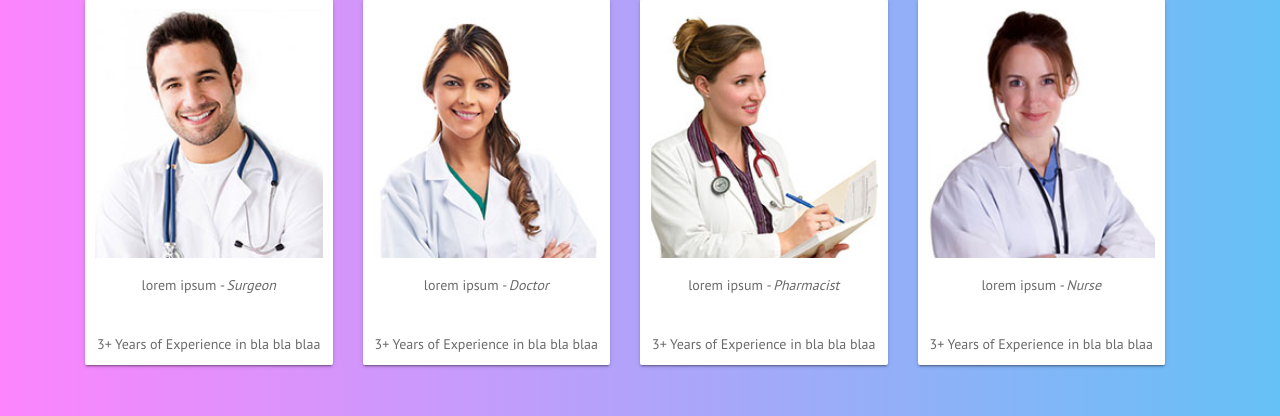
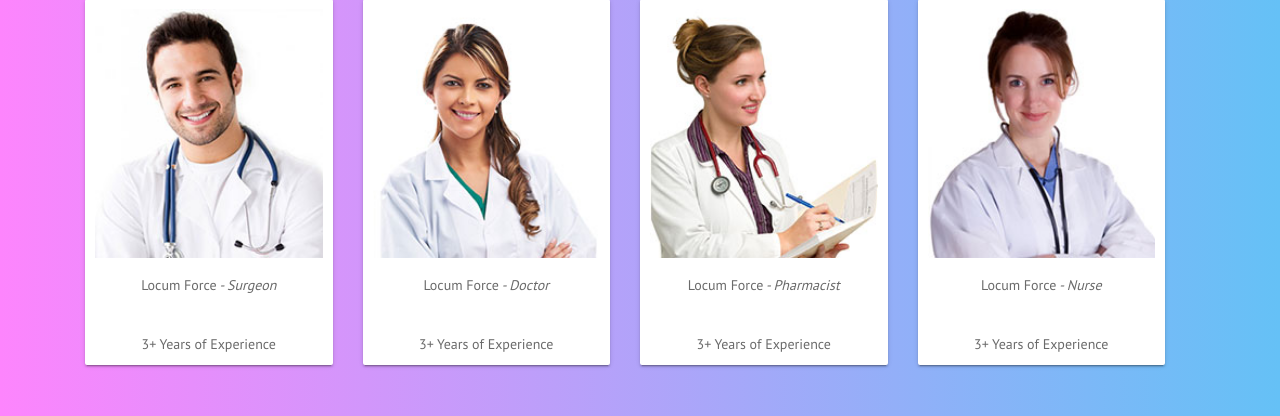
Before and after one commit to blurryface92/locum-app, a Flask app: page /about in a window 1280 px wide. Shown: the part 836-1252 px from the top of the page. Run offline with Flask 2, Linux system fonts and the light colour scheme; some libraries are stand-ins or nearby versions.

Commit message:
ver30 somthing

```diff
--- a/templates/about_us.html
+++ b/templates/about_us.html
@@ -39,10 +39,10 @@
                             <img class="teammempic" alt="" src="static/images/team/team-memb1.jpg">
                         </div>
                         <div class="detfs">
-                            <p>lorem ipsum<i> - Surgeon</i></p>
+                            <p> Locum Force<i> - Surgeon</i></p>
 
                             <br>
-                            <p >3+ Years of Experience in bla bla blaa</p>
+                            <p >3+ Years of Experience  </p>
 
                         </div>
                     </div>
@@ -53,10 +53,10 @@
                             <img class="teammempic" alt="" src="static/images/team/team-memb2.jpg">
                         </div>
                         <div class="detfs">
-                            <p>lorem ipsum<i> - Doctor</i></p>
+                            <p> Locum Force<i> - Doctor</i></p>
 
                              <br>
-                            <p >3+ Years of Experience in bla bla blaa</p>
+                            <p >3+ Years of Experience  </p>
 
                         </div>
                     </div>
@@ -67,10 +67,10 @@
                             <img class="teammempic" alt="" src="static/images/team/team-memb3.jpg">
                         </div>
                         <div class="detfs">
-                            <p>lorem ipsum<i> - Pharmacist</i></p>
+                            <p> Locum Force<i> - Pharmacist</i></p>
 
                               <br>
-                            <p >3+ Years of Experience in bla bla blaa</p>
+                            <p >3+ Years of Experience  </p>
 
                         </div>
                     </div>
@@ -82,10 +82,10 @@
                             <img class="teammempic" alt="" src="static/images/team/team-memb4.jpg">
                         </div>
                         <div class="detfs">
-                            <p>lorem ipsum<i> - Nurse</i></p>
+                            <p> Locum Force<i> - Nurse</i></p>
 
                              <br>
-                            <p >3+ Years of Experience in bla bla blaa</p>
+                            <p >3+ Years of Experience  </p>
 
                         </div>
                     </div>
```
